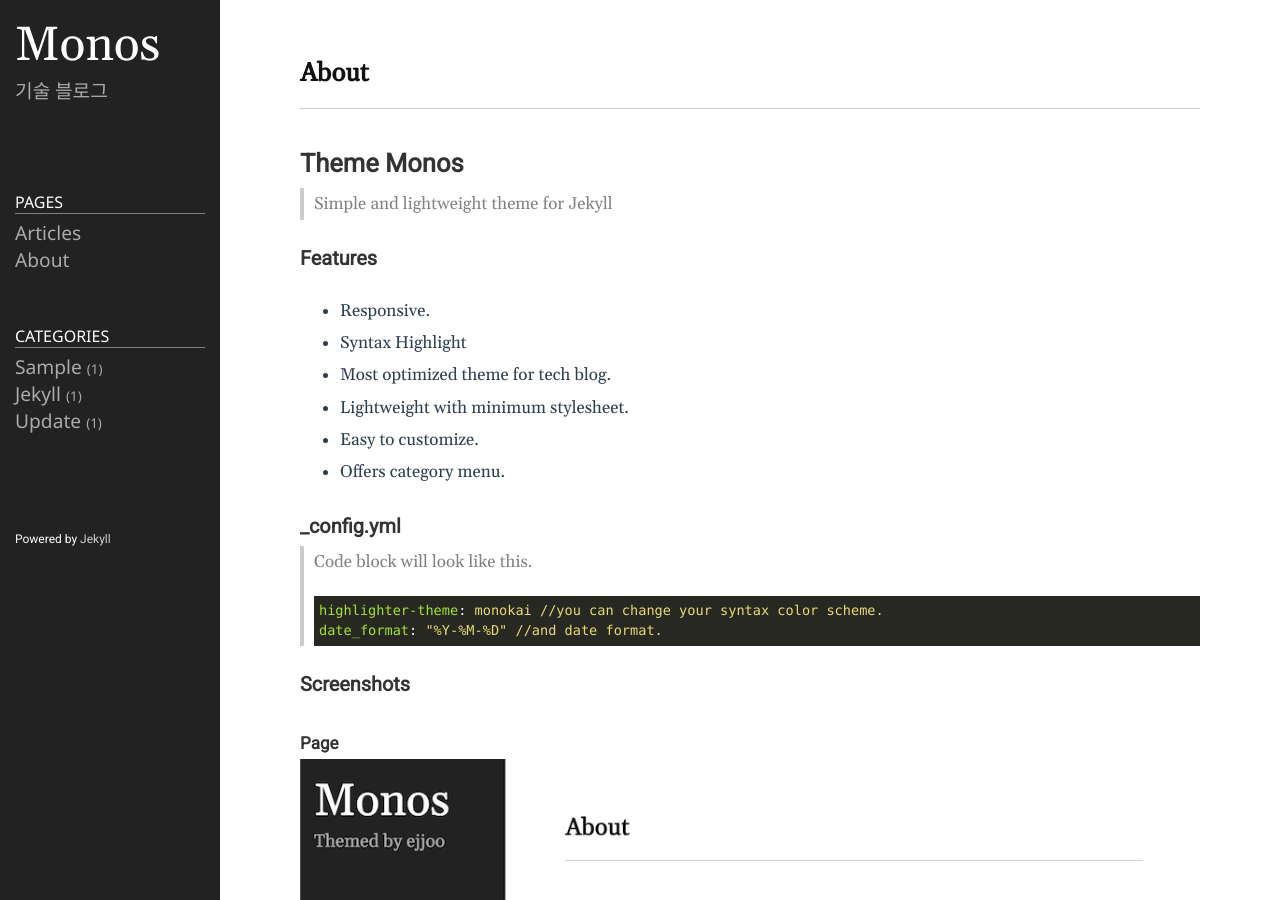
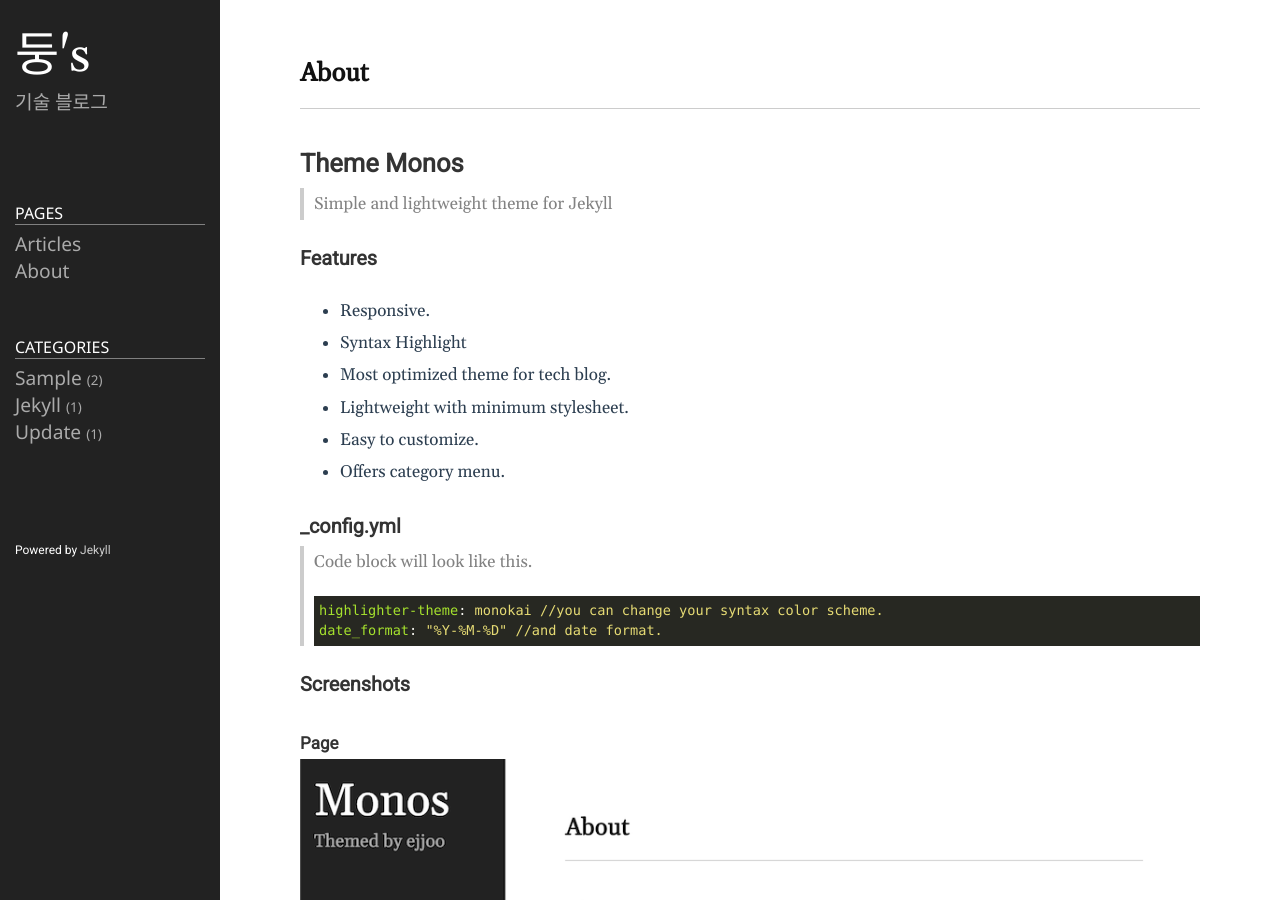
Before and after one commit to doooooooong/doooooooong.github.io, a Jekyll site: the page built from README.md, in a window 1280 px wide and 900 px high. Built offline with Jekyll 4.4.1, drawn with Linux system fonts in a browser that asks for light colours.

```diff
--- a/_config.yml
+++ b/_config.yml
@@ -18,8 +18,8 @@
 # You can create any custom variable you would like, and they will be accessible
 # in the templates via {{ site.myvariable }}.
 
-title: Monos
-email: ejjoo7994@gmail.com
+title: 둥's
+email: 21500002@handong.edu
 description: >- # this means to ignore newlines until "baseurl:"
   기술 블로그
 baseurl: "" # the subpath of your site, e.g. /blog
```
Also changed, not shown: _posts/2020-01-04-time-complexity.md (renamed from _posts/복잡도.md).
